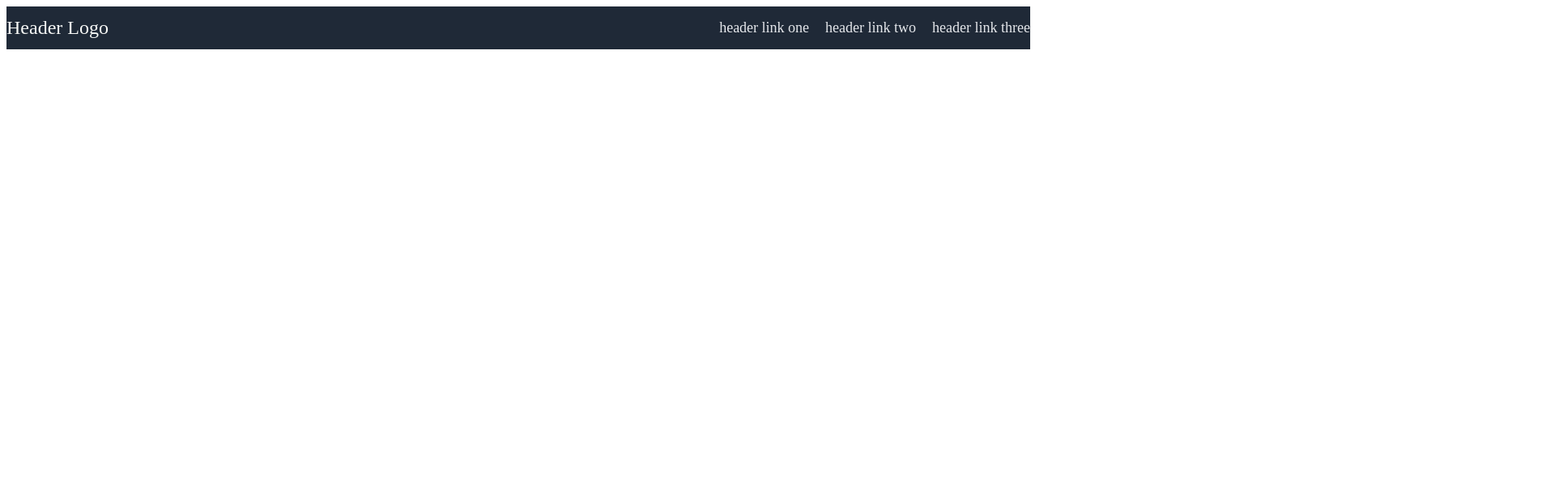
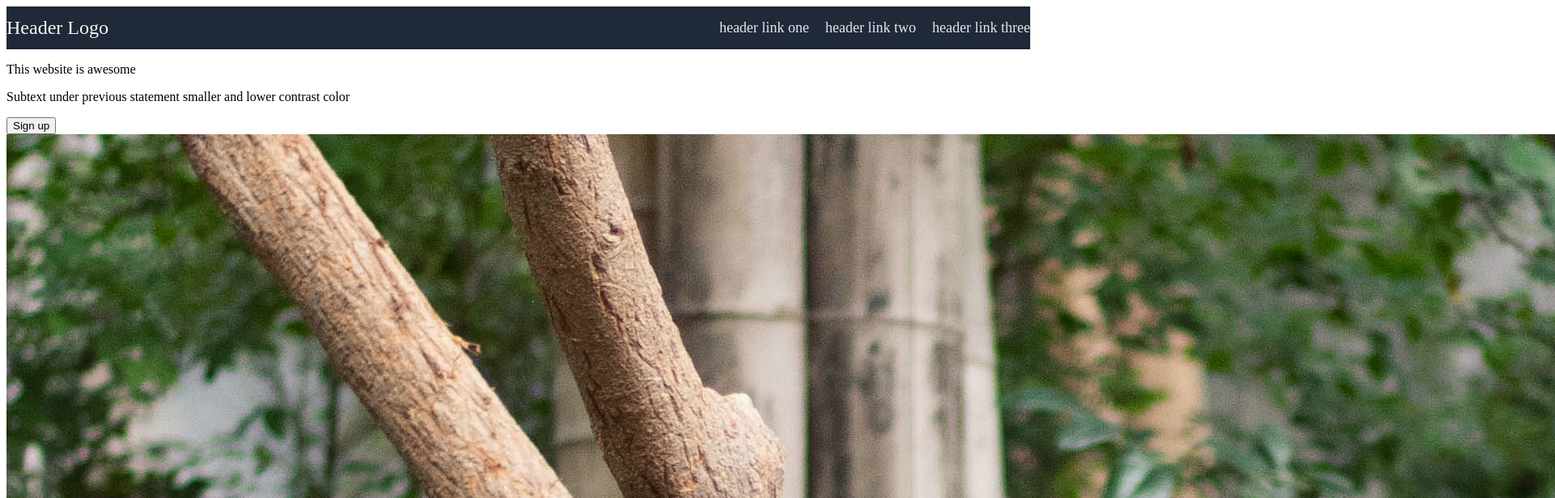
Before and after one commit to amandakso/odin-landing_page, a plain HTML site: page index.html in a window 1280 px wide. Shown: the top 616 px of the page at 81% size, 1920 px wide, since content can reach past the window. Drawn offline with Linux system fonts and the light colour scheme.

Commit message:
add content 1 to index.html

```diff
--- a/index.html
+++ b/index.html
@@ -16,6 +16,13 @@
                 </div>
             </ul>
     </div>
+    <div class="container">
+        <!-- Edit content of text later -->
+        <p>This website is awesome</p>
+        <p>Subtext under previous statement smaller and lower contrast color</p>
+        <button class="sign-up">Sign up</button>
+        <img src="./panda1.jpg" alt="panda bear sitting in tree">
+    </div>
 
 
 
```
Also changed, not shown: panda1.jpg (added).
